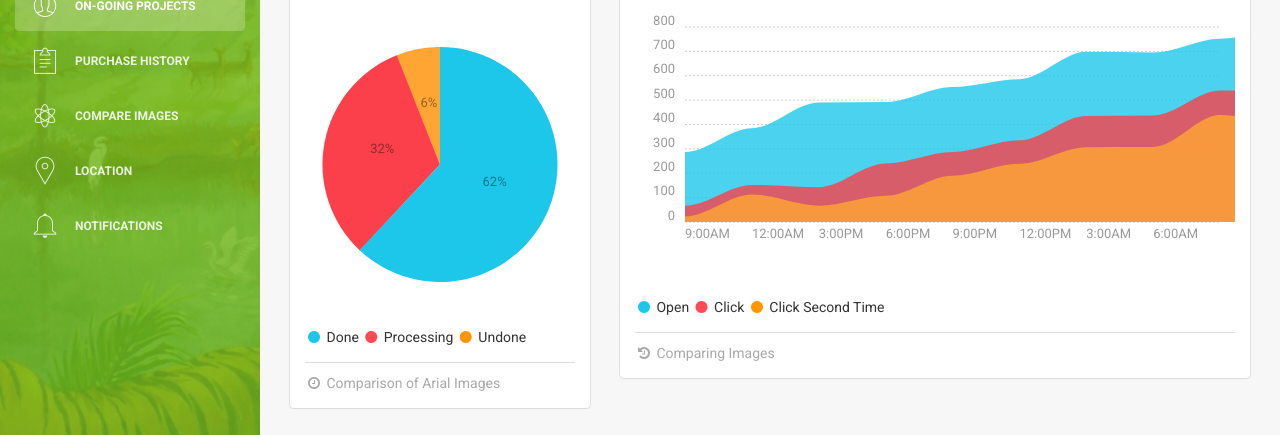
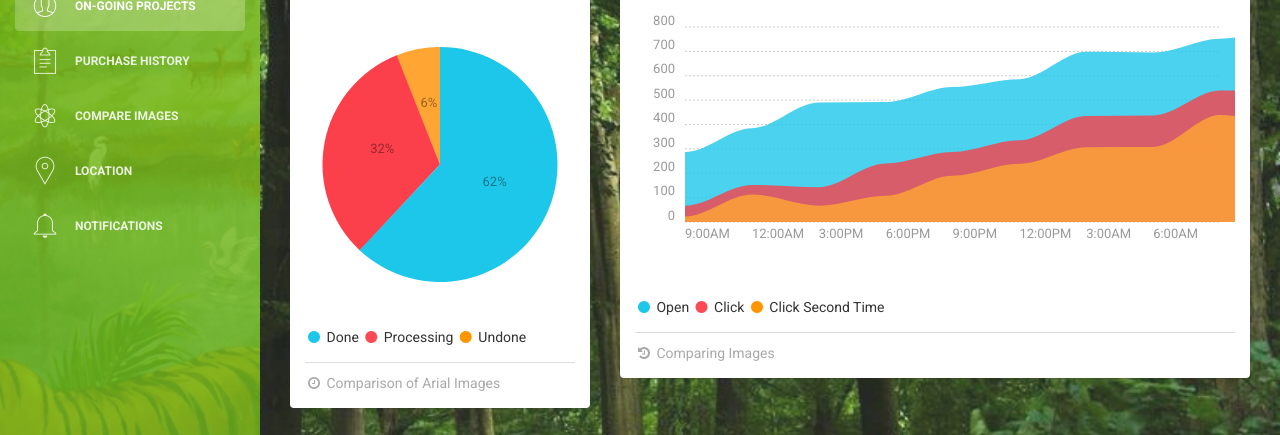
Before and after one commit to SaadAAkash/MagicBox-Website-Development, a website: page dashboard.html in a window 1280 px wide. Shown: the part 160-595 px from the top of the page. Drawn offline with Linux system fonts and the light colour scheme; some packages are replaced by stand-ins of ours.

Commit message:
Added backgrnd to dashboard.html & all images in assests/img/

```diff
--- a/dashboard.html
+++ b/dashboard.html
@@ -3,10 +3,24 @@
 <head>
 	<meta charset="utf-8" />
 	<link rel="icon" type="image/png" href="assets/img/favicon.ico">
+
 	<meta http-equiv="X-UA-Compatible" content="IE=edge,chrome=1" />
 
 	<title>Drone for Environment || Magic Box</title>
 
+
+    <style>
+    body {
+            height: 0;
+            padding: 0; /* remove any pre-existing padding, just in case */
+            padding-bottom: 75%;
+            background-image: url("assets/img/forest1.jpg");
+            background-position: center center;
+            background-size: 100%;
+            background-repeat: no-repeat;
+    }
+
+    </style>
 	<meta content='width=device-width, initial-scale=1.0, maximum-scale=1.0, user-scalable=0' name='viewport' />
     <meta name="viewport" content="width=device-width" />
 
```
Also changed, not shown: assets/img/forest2.jpg (added), assets/img/forest3.jpg (added), assets/img/forest4.jpg (added), assets/img/forest5.jpg (added), assets/img/forest6.jpg (added).
